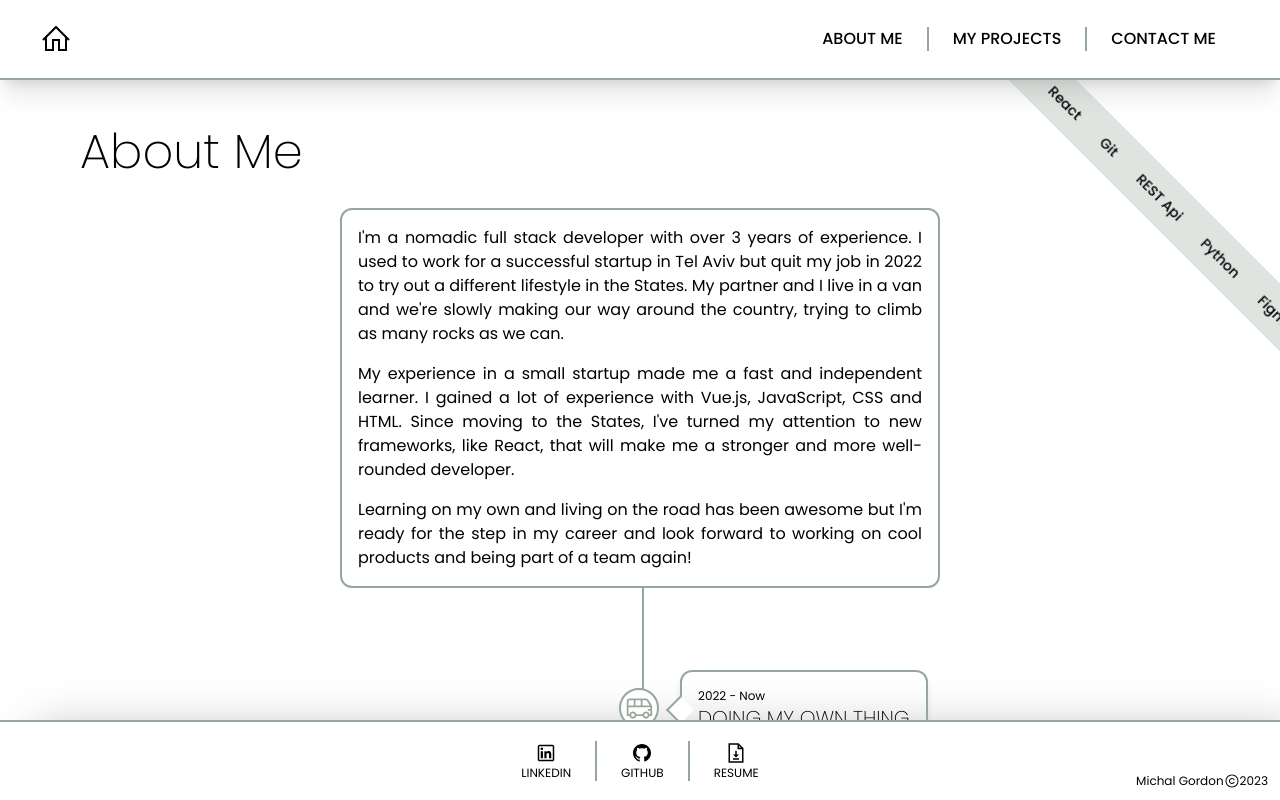
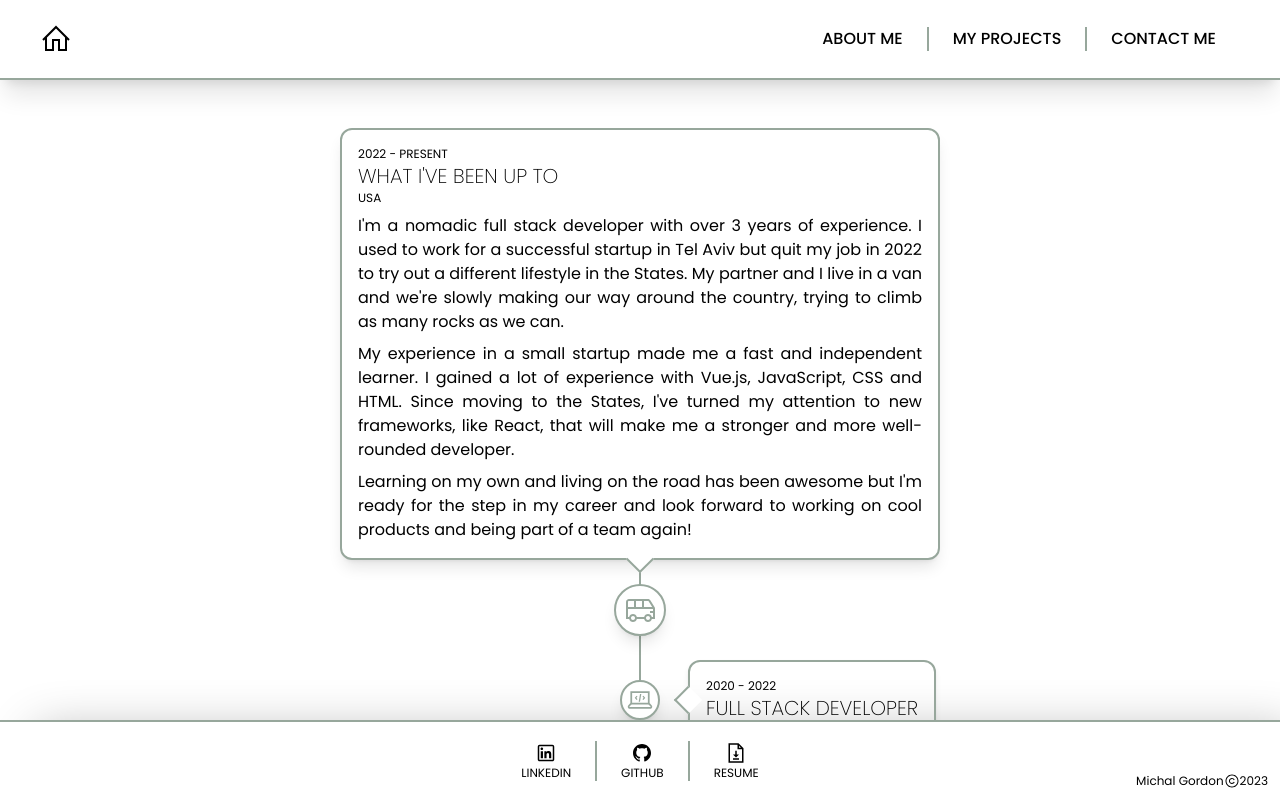
Before and after one commit to Michalgordon/mikeys-portfolio, a React (Vite) app: page /about in a window 1280 px wide. Built offline with nearby package versions, Linux system fonts and the light colour scheme; no server answers.

Commit message:
good place with timeline

```diff
--- a/src/constants.js
+++ b/src/constants.js
@@ -11,16 +11,16 @@ export const SKILLS = [
     { title: "Figma", level: 2 },
     { title: "AWS", level: 1 },
   ];
-  export const EXPERIENCE = [
-    {
-      timeLine: "2022 - now",
-      location: "USA",
-      company: "#vanlife",
-      title: "doing my own thing",
-      info: "working on my portfolio, learning react and looking for a job!",
-      imgSrc: "public/vanlife-2.jpg",
-      iconName: "shuttle-van-solid",
-    },
+  export const EXPERIENCE_LIST = [
+    // {
+    //   timeLine: "2022 - now",
+    //   location: "USA",
+    //   company: "#vanlife",
+    //   title: "doing my own thing",
+    //   info: "working on my portfolio, learning react and looking for a job!",
+    //   imgSrc: "public/vanlife-2.jpg",
+    //   iconName: "shuttle-van-solid",
+    // },
     {
       timeLine: "2020 - 2022",
       location: "Tel Aviv, Israel",
@@ -43,9 +43,35 @@ export const SKILLS = [
       timeLine: "2017 - 2020",
       location: "Jerusalem, Israel",
       company: "Hebrew University",
-      title: "B.A in Internet and Society",
+      title: "Internet and Society (B.A.)",
       info: "Alumni of the pioneering class of the honors program: ‘Internet and Society,’ which combined computer science with social sciences.",
       imgSrc: "",
       iconName: "scroll-solid",
     },
+    {
+      timeLine: "2010 - 2013",
+      location: "IDF",
+      company: "Air Defense command",
+      title: "Combat Solider",
+      info: "",
+      iconName: "rocket-solid",
+    },
+    {
+      timeLine: "2004 - 2010",
+      location: "Kibutz Ein Shemer, Israel",
+      company: "Mevo'ot Iron",
+      title: "high school",
+      info: "school was a blast! I majored in computer science and film, and was on the volleyball team",
+      iconName: "book-solid",
+    },
   ];
+  export const EXPERIENCE_BLURB = {
+    title: "what i've been up to",
+    timeLine: "2022 - PRESENT",
+    location: "USA",
+    iconName: "shuttle-van-solid",
+    content: [
+    `I'm a nomadic full stack developer with over 3 years of experience. I used to work for a successful startup in Tel Aviv but quit my job in 2022 to try out a different lifestyle in the States. My partner and I live in a van and we're slowly making our way around the country, trying to climb as many rocks as we can.`,
+    `My experience in a small startup made me a fast and independent learner. I gained a lot of experience with Vue.js, JavaScript, CSS and HTML. Since moving to the States, I've turned my attention to new frameworks, like React, that will make me a stronger and more well-rounded developer.` ,
+    `Learning on my own and living on the road has been awesome but I'm ready for the step in my career and look forward to working on cool products and being part of a team again!`,
+  ]}
--- a/src/index.css
+++ b/src/index.css
@@ -44,55 +44,46 @@ button, button[type="submit"] {
 }
 .timeline{
   --timeline-width: 2px;
-  --timeline-padding-top: 64px;
-  --content-padding-y: 10px;
-  --content-padding-x: 40px;
+  --content-padding-x: 48px;
   --arrow-top-correction: 28px;
   --circle-w: 40px;
   --icon-w: 28px;
   --circle-border: 2px;
   --circle-right-correction: calc(((var(--circle-w) + var(--circle-border))/2) ) ;
-  --circle-left-correction: calc(((var(--circle-w) - var(--circle-border))/2) ) ;
   --right-correction: calc(var(--timeline-width) + var(--circle-border));
-  --circle-top-correction: calc(var(--arrow-top-correction));
-  --icon-top-correction: calc(var(--arrow-top-correction) + ((var(--circle-w) - var(--icon-w))/2));
-  --icon-right-correction: calc(var(--circle-right-correction) - ((var(--circle-w) - var(--icon-w))/2));
-  @apply relative flex flex-col w-full justify-center pt-[var(--timeline-padding-top)]
+  --circle-top-correction: calc(var(--arrow-top-correction) + (var(--circle-w)/2));
+  @apply relative flex flex-col w-full justify-center gap-6
 }
 .timeline::after {
-  --angle: 0deg;
   border: var(--timeline-width) solid transparent;
   border-bottom: none ;
   border-left: none;
-border-top: none;
-  @apply  content-[''] absolute w-1/2  -top-0 bottom-0 right-1/2 -mr-1 border-teal
+  border-top: none;
+  @apply  content-[''] absolute w-1/2 -mr-[1px] -top-0 bottom-0 right-1/2 border-teal
 }
-@property --angle {
-  syntax: '<angle>';
-  initial-value: 0deg;
-  inherits: false;
-}
-
 
 /* Container around content */
 .timeline-container {
-  @apply relative w-1/2 flex py-[var(--content-padding-y)] px-[var(--content-padding-x)]
+  @apply relative w-1/2 flex px-[var(--content-padding-x)]
+}
+.timeline-container-blurb{
+  transform: translate(50%);
+  left: 0;
+  @apply relative w-1/2 flex px-[var(--content-padding-x)] bg-white z-20 shadow-lg
 }
 
-/* The circles on the timeline */
-.timeline-container::after {
-  border-width: var(--circle-border);
-  @apply content-['']	absolute rounded-full z-10 w-[var(--circle-w)] -right-[var(--circle-right-correction)] top-[var(--circle-top-correction)] aspect-square bg-white border-teal
-}
 .timeline-icon{
-  @apply absolute z-20 top-[var(--icon-top-correction)]
+  /* top: var(--arrow-top-correction); */
+  @apply absolute z-20 shadow-lg
 
 }
 .timeline-icon--right{
-    @apply -left-[var(--icon-right-correction)]
+  transform: translate(-50%);
+  left: 0;
 }
 .timeline-icon--left{
-  @apply -right-[var(--icon-right-correction)]
+  transform: translate(50%);
+  right: 0;
 
 }
 .timeline-container--left {
@@ -105,34 +96,33 @@ border-top: none;
 }
 /* Fix the circle for containers on the right side */
 .timeline-container--right::after {
-  @apply -left-[var(--circle-right-correction)]
+  transform: translateX(-50%);
+  left: 0;
 }
+
 .timeline-container--left:after{
-  @apply -right-[var(--circle-left-correction)]
+  transform: translateX(50%);
+  right: 0;
 }
 /* Add arrows to the left container (pointing right) */
 .border-arrow{
-  @apply content-[''] absolute z-10  w-5 aspect-square border-2 border-teal  rotate-45 bg-white top-[var(--arrow-top-correction)];
+  @apply content-[''] absolute z-10  w-5 aspect-square border-2 border-teal rotate-45 bg-white ;
 
 }
 .border-arrow--left::before {
-  @apply border-arrow border-b-0 border-l-0 -right-[12px];
+  @apply border-arrow border-b-0 border-l-0 -right-[12px] top-[var(--arrow-top-correction)];
 
 }
 /* Add arrows to the right container (pointing left) */
 .border-arrow--right::before {
   left: -12px;
-  @apply border-arrow border-t-0 border-r-0;
-
+  @apply border-arrow border-t-0 border-r-0 top-[var(--arrow-top-correction)];
 }
-.timeline-pictures{
-  @apply relative flex basis-1/2 py-[var(--content-padding-y)] px-[var(--content-padding-x)]
-}
-.timeline-pictures--right{
-  @apply left-1/2
-
-}
-.timeline-pictures--left{
-@apply justify-end
+.border-arrow--bottom::before {
+  left: 50%;
+  bottom: -7px;
+  transform-origin: 0 0;
+  transform: translate(-100%, 50%) rotate(45deg) translate(100%, -50%);
+  @apply border-arrow border-t-0 border-l-0;
 }
 }
--- a/src/pages/AboutMe.jsx
+++ b/src/pages/AboutMe.jsx
@@ -1,78 +1,58 @@
 import { Skill, ScrollingBanner, ExperienceCard, Icon } from "../components";
-import { SKILLS, EXPERIENCE } from "../constants";
+import { SKILLS, EXPERIENCE_BLURB, EXPERIENCE_LIST } from "../constants";
 const AboutMe = () => {
   return (
     <div className="relative flex flex-col flex-grow gap-8 px-10 py-12">
-      <ScrollingBanner
+      {/* <ScrollingBanner
         containerStyle={"h-[500px] w-1/3"}
         bannerStyle={"h-12 flex bg-teal-300"}
       >
         {SKILLS.map((skill, index) => (
           <Skill key={index} title={skill.title} level={skill.level}></Skill>
         ))}
-      </ScrollingBanner>
-      <h1
-        className="pl-10 text-5xl
-       font-thin"
-      >
-        About Me
-      </h1>
-      {/* <div className="grid grid-cols-2 h-full	">
-        <div className="bg-red row-auto">
-          {" "}
-          <p>
-            I'm a nomadic full stack developer with over 3 years of experience.
-            I used to work for a successful startup in Tel Aviv but quit my job
-            in 2022 to try out a different lifestyle in the States. My partner
-            and I live in a van and we're slowly making our way around the
-            country, trying to climb as many rocks as we can.
-          </p>
-          <p>
-            My experience in a small startup made me a fast and independent
-            learner. I gained a lot of experience with Vue.js, JavaScript, CSS
-            and HTML. Since moving to the States, I've turned my attention to
-            new frameworks, like React, that will make me a stronger and more
-            well-rounded developer.
-          </p>
-          <p>
-            Learning on my own and living on the road has been awesome but I'm
-            ready for the step in my career and look forward to working on cool
-            products and being part of a team again!
-          </p>
-        </div>
-        <div className="bg-black col-start-2  row-span-full"></div>
-        <div> more content</div>
-      </div> */}
+      </ScrollingBanner> */}
 
-      <div className=" w-full ">
-        <div className="flex flex-col justify-center items-center text-justify text-base">
-          <div className="flex flex-col rounded-xl w-1/2 border-teal border-2 p-4 gap-4">
-            <p>
-              I'm a nomadic full stack developer with over 3 years of
-              experience. I used to work for a successful startup in Tel Aviv
-              but quit my job in 2022 to try out a different lifestyle in the
-              States. My partner and I live in a van and we're slowly making our
-              way around the country, trying to climb as many rocks as we can.
-            </p>
+      <div className="w-full">
+        <div className="flex flex-col justify-center items-center text-justify">
+          {/* <div className="relative timeline-container-blurb border-arrow--bottom flex flex-col rounded-xl border-teal border-2 p-4">
+            <h2 className="text-xs">{EXPERIENCE_BLURB.timeLine}</h2>
+            <h1 className="text-xl uppercase font-thin">
+              {EXPERIENCE_BLURB.title}
+            </h1>
+            <h2 className="text-xs">{EXPERIENCE_BLURB.location}</h2>
 
-            <p>
-              My experience in a small startup made me a fast and independent
-              learner. I gained a lot of experience with Vue.js, JavaScript, CSS
-              and HTML. Since moving to the States, I've turned my attention to
-              new frameworks, like React, that will make me a stronger and more
-              well-rounded developer.
-            </p>
-            <p>
-              Learning on my own and living on the road has been awesome but I'm
-              ready for the step in my career and look forward to working on
-              cool products and being part of a team again!
-            </p>
-          </div>
+            {EXPERIENCE_BLURB.content.map((paragraph, index) => (
+              <p className="pt-2 text-base" key={index}>
+                {paragraph}
+              </p>
+            ))}
+          </div> */}
 
           <div className="flex flex-col w-full flex-grow gap-5 pb-16 overflow-auto">
             <div className="timeline">
-              {EXPERIENCE.map((experienceItem, index) => (
-                <div key={index} className="flex py-2">
+              <div className="timeline-container-blurb border-arrow--bottom flex flex-col rounded-xl border-teal border-2 p-4">
+                <h2 className="text-xs">{EXPERIENCE_BLURB.timeLine}</h2>
+                <h1 className="text-xl uppercase font-thin">
+                  {EXPERIENCE_BLURB.title}
+                </h1>
+                <h2 className="text-xs">{EXPERIENCE_BLURB.location}</h2>
+
+                {EXPERIENCE_BLURB.content.map((paragraph, index) => (
+                  <p className="pt-2 text-base" key={index}>
+                    {paragraph}
+                  </p>
+                ))}
+              </div>
+
+              <div className="relative timeline-icon left-1/2 -translate-x-1/2 w-fit border-2 border-teal rounded-full z-10 aspect-square bg-white p-2">
+                <Icon
+                  className="w-8"
+                  name={EXPERIENCE_BLURB.iconName}
+                  fill="#97A79C" //TODO
+                ></Icon>
+              </div>
+              {EXPERIENCE_LIST.map((experienceItem, index) => (
+                <div key={index} className="flex">
                   <div
                     className={`timeline-container ${
                       (index + 1) % 2 == 0
@@ -80,15 +60,17 @@ const AboutMe = () => {
                         : "timeline-container--right"
                     }`}
                   >
-                    <Icon
-                      className={`timeline-icon w-[var(--icon-w)]  ${
-                        (index + 1) % 2 == 0
-                          ? "timeline-icon--left"
-                          : "timeline-icon--right"
-                      }`}
-                      name={experienceItem.iconName}
-                      fill="#97A79C" //TODO
-                    ></Icon>
+                    <div
+                      className={`timeline-icon w-fit border-2 border-teal rounded-full aspect-square bg-white p-1 top-[20px]
+${(index + 1) % 2 == 0 ? "timeline-icon--left" : "timeline-icon--right"}`}
+                    >
+                      <Icon
+                        className="w-[var(--icon-w)]"
+                        name={experienceItem.iconName}
+                        fill="#97A79C" //TODO
+                      ></Icon>
+                    </div>
+
                     <ExperienceCard
                       {...experienceItem}
                       className={`relative border-2 border-teal ${
@@ -100,6 +82,7 @@ const AboutMe = () => {
                   </div>
                 </div>
               ))}
+              <div className="relative timeline-icon z-10 left-1/2 -translate-x-1/2 w-40 aspect-square rounded-full border-2 border-teal bg-white mt-20 "></div>
             </div>
           </div>
         </div>
```
